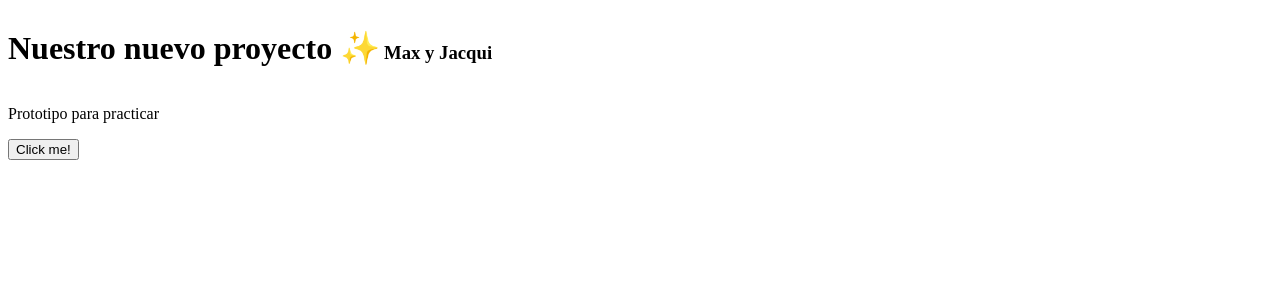
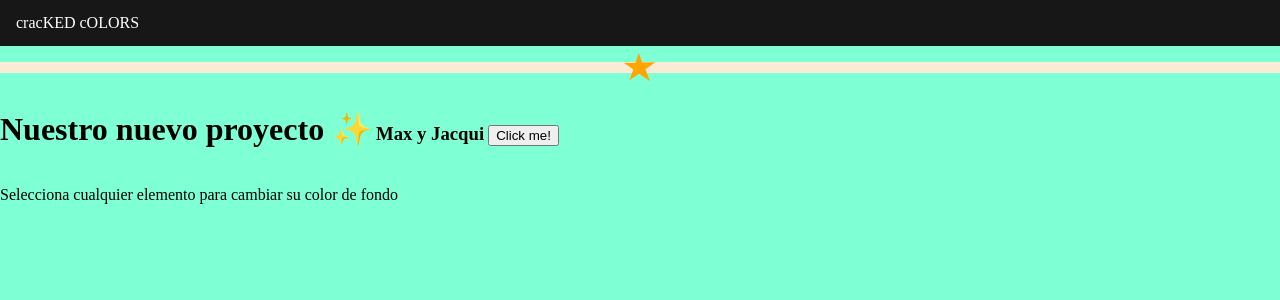
Before and after one commit to MaxNaudek/cracked_colors, a PHP site: page / in a window 1280 px wide. Shown: the top 300 px of the page. Run offline with PHP 8.4, Linux system fonts and the light colour scheme.

Commit message:
Agregué la nabvar y las estrellas

```diff
--- a/index.html
+++ b/index.html
@@ -8,11 +8,17 @@
     <link rel="stylesheet" href="style.css">
 </head>
 <body>
+    <ul>
+            <li><a href="#home">cracKED cOLORS</a></li>
+    </ul>
+    <div class="stars">
+        <div class="star"></div>
+    </div>
     <div id="contenedor-fondo">
         <h1 class="titulo">Nuestro nuevo proyecto ✨</h1>
         <h3 class="subtitulo">Max y Jacqui</h3>
-        <p>Prototipo para practicar</p>
         <button>Click me!</button>
+        <p class="parrafo">Selecciona cualquier elemento para cambiar su color de fondo</p>
     </div>
     <script src="index.js"></script>
 </body>
--- a/style.css
+++ b/style.css
@@ -1,7 +1,32 @@
-/* body {
-    width: 100%;
-    height: 100%;
-} */
+body {
+    margin: 0;
+    /* width: 100%;
+    height: 100%; */
+    background-color: aquamarine;
+}
+
+ul {
+    list-style-type: none;
+    margin: 0;
+    padding: 0;
+    overflow: hidden;
+    background-color: rgb(23, 23, 23);
+}
+
+li {
+    float: left;
+}
+
+li a {
+    display: block;
+    color: white;
+    padding: 14px 16px;
+    text-decoration: none;
+}
+
+#contenedor-fondo{
+    z-index: 2;
+}
 
 .titulo {
     display: inline-block;
@@ -15,3 +40,54 @@
 button {
     cursor: pointer;
 }
+
+.stars{
+    background-color: antiquewhite;
+}
+
+.star {
+    --star-color:orange;
+    margin:1em auto;
+    font-size:1em;
+    position: relative;
+    display: block;
+    width: 0px;
+    height: 0px;
+    border-right: 1em solid transparent;
+    border-bottom: 0.7em solid var(--star-color);
+    border-left: 1em solid transparent;
+    transform: rotate(35deg);
+   }
+.star:before {
+    border-bottom: 0.8em solid var(--star-color);
+    border-left: 0.3em solid transparent;
+    border-right: 0.3em solid transparent;
+    position: absolute;
+    height: 0;
+    width: 0;
+    top: -0.45em;
+    left: -0.65em;
+    display: block;
+    content:"";
+    transform: rotate(-35deg);
+}
+.star:after {
+    position: absolute;
+    display: block;
+    top: 0.03em;
+    left: -1.05em;
+    width: 0;
+    height: 0;
+    border-right: 1em solid transparent;
+    border-bottom: 0.7em solid var(--star-color);
+    border-left: 1em solid transparent;
+    transform: rotate(-70deg);
+    content:"";
+}
+
+.parrafo{
+    float: left;
+    position: absolute;
+    align-content: flex-end;
+    align-items: flex-end;
+}
```
